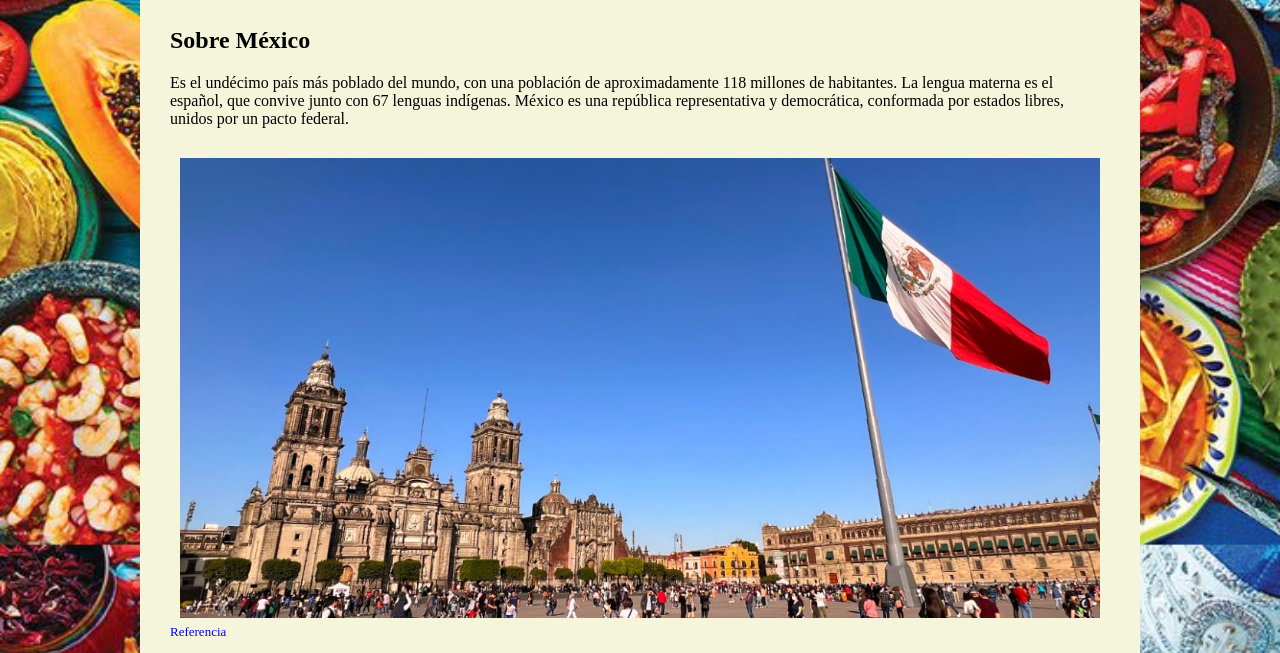
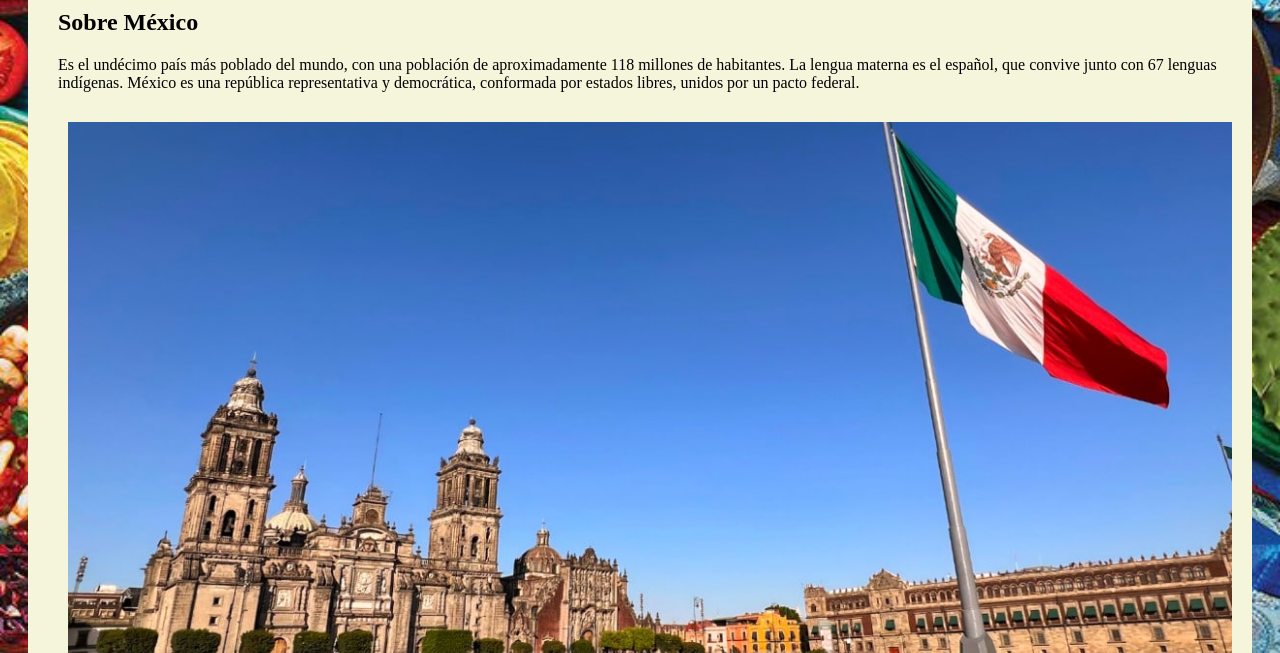
Before and after one commit to Ecka2304/Tarea3Mexico.github.io, a plain HTML site: page index.html in a window 1280 px wide. Shown: the part 380-1033 px from the top of the page. Drawn offline with Linux system fonts and the light colour scheme.

Commit message:
Update Mexico.css

```diff
--- a/Mexico.css
+++ b/Mexico.css
@@ -34,10 +34,12 @@ h1{
     margin-bottom: 25px;
 }
 .container{
-    max-width: 1000px;
+
     margin: 0 auto;
     padding: 20px;
     border-radius: 8px;
+    max-width: 100%;
+    height: auto;
 }
 nav{
     background-color: #c59a5a
@@ -106,7 +108,8 @@ h3{
 .img-mexico{
     margin-top: 30px;
     margin-left: 10px ;
-
+    max-width: 100%;
+    height: auto;
 }
 
 #derechos{
```
